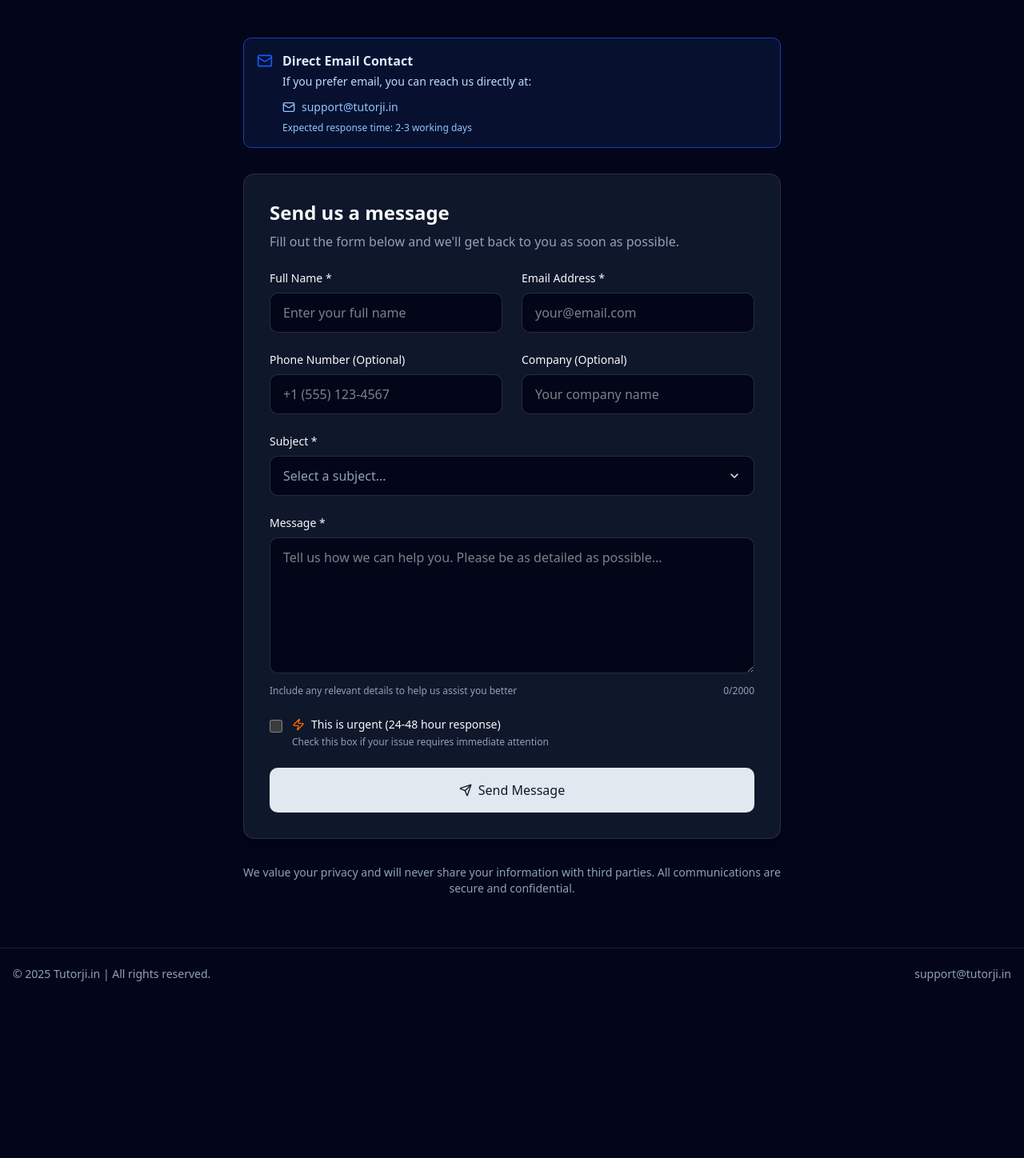
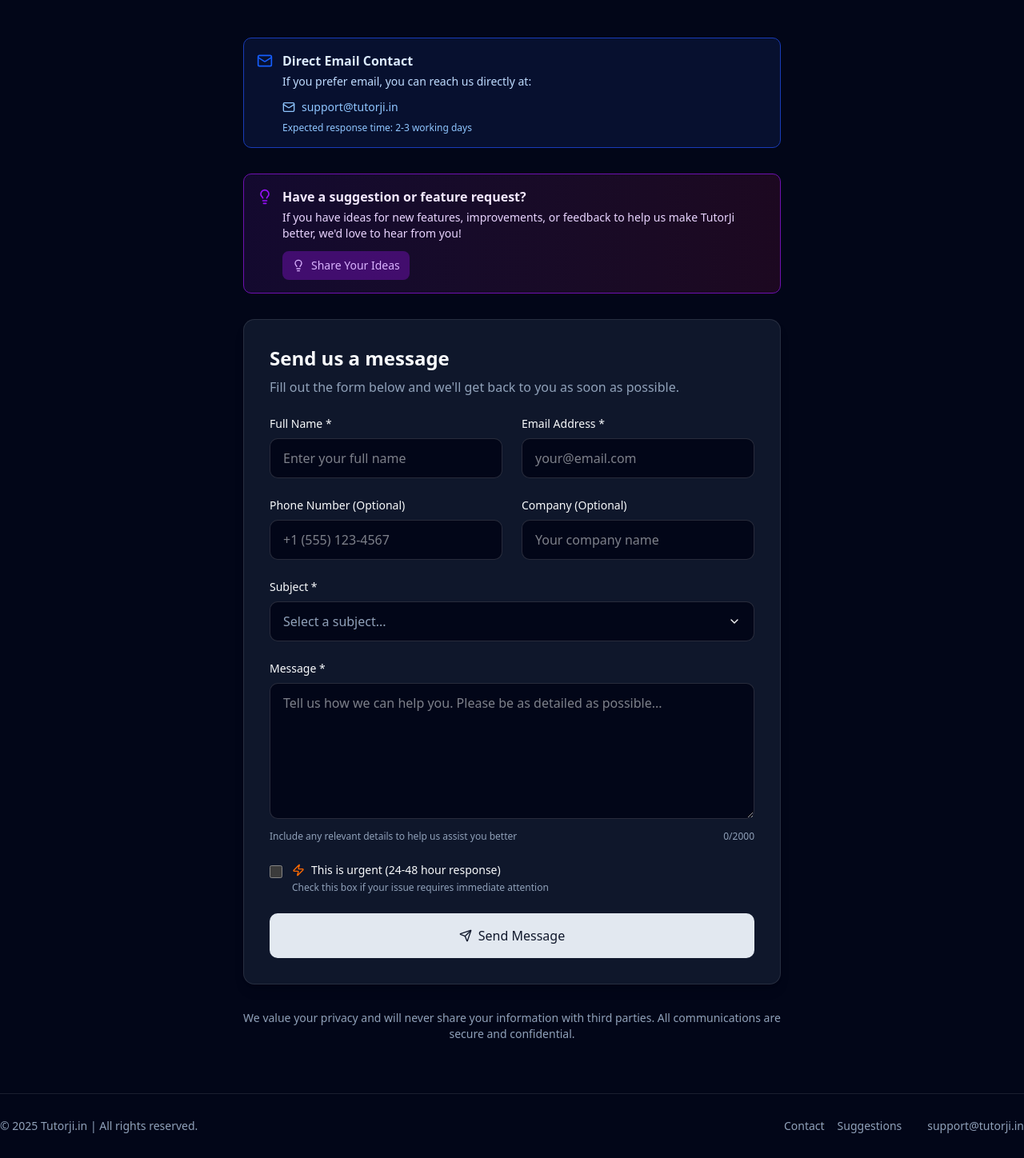
Before and after one commit to agrim-rai/tutorji-embed-ocr, a Next.js app: page /contact in a window 1280 px wide. Shown: the part 427-1875 px from the top of the page at 80% size. Before the commit the page ends 1677 px from the top, so only its background shows below. Built offline with nearby package versions, Linux system fonts and the light colour scheme.

Commit message:
stepsbot page compensate credit adder added

```diff
--- a/src/app/api/user/credits/route.js
+++ b/src/app/api/user/credits/route.js
@@ -43,3 +43,57 @@ export async function GET() {
     );
   }
 }
+
+export async function POST(request) {
+  try {
+    // Get the current session
+    const session = await getServerSession(authOptions);
+
+    if (!session || !session.user?.email) {
+      return NextResponse.json(
+        { error: 'Unauthorized - Please sign in' },
+        { status: 401 }
+      );
+    }
+
+    // Connect to database
+    await dbConnect();
+
+    // Parse request body
+    const { amount } = await request.json();
+
+    if (typeof amount !== 'number' || amount <= 0) {
+      return NextResponse.json(
+        { error: 'Invalid amount - must be a positive number' },
+        { status: 400 }
+      );
+    }
+
+    // Find user and add credits
+    const user = await User.findOne({ email: session.user.email });
+
+    if (!user) {
+      return NextResponse.json(
+        { error: 'User not found' },
+        { status: 404 }
+      );
+    }
+
+    // Add credits
+    user.credits = (user.credits || 0) + amount;
+    await user.save();
+
+    return NextResponse.json({
+      success: true,
+      credits: user.credits,
+      message: `Successfully added ${amount} credit(s)`
+    });
+
+  } catch (error) {
+    console.error('Error adding user credits:', error);
+    return NextResponse.json(
+      { error: 'Internal server error' },
+      { status: 500 }
+    );
+  }
+}
--- a/src/app/contact/page.tsx
+++ b/src/app/contact/page.tsx
@@ -3,7 +3,7 @@
 import { useState } from 'react';
 import { Navbar } from '@/components/ui/navbar';
 import { Footer } from '@/components/ui/footer';
-import { ChevronDown, Phone, Mail, Send, CheckCircle2, AlertTriangle, Clock, HeadphonesIcon, MessageCircle, Building, Zap } from 'lucide-react';
+import { ChevronDown, Phone, Mail, Send, CheckCircle2, AlertTriangle, Clock, HeadphonesIcon, MessageCircle, Building, Zap, Lightbulb } from 'lucide-react';
 
 const CONTACT_SUBJECTS = [
   { value: 'General Inquiry', label: 'General Inquiry', icon: '💬', description: 'General questions about TutorJi' },
@@ -212,6 +212,28 @@ export default function ContactPage() {
                   <p className="text-xs text-blue-700 dark:text-blue-300 mt-2">
                     Expected response time: 2-3 working days
                   </p>
+                </div>
+              </div>
+            </div>
+
+            {/* Suggestions Banner */}
+            <div className="bg-gradient-to-r from-purple-50 to-pink-50 dark:from-purple-900/20 dark:to-pink-900/20 border border-purple-200 dark:border-purple-800 rounded-lg p-4 mb-8">
+              <div className="flex items-start gap-3">
+                <Lightbulb className="w-5 h-5 text-purple-600 mt-0.5 flex-shrink-0" />
+                <div>
+                  <h3 className="font-semibold text-purple-900 dark:text-purple-100 mb-1">
+                    Have a suggestion or feature request?
+                  </h3>
+                  <p className="text-sm text-purple-800 dark:text-purple-200 mb-3">
+                    If you have ideas for new features, improvements, or feedback to help us make TutorJi better, we'd love to hear from you!
+                  </p>
+                  <a
+                    href="/suggest"
+                    className="inline-flex items-center gap-2 text-sm font-medium text-purple-700 dark:text-purple-300 hover:text-purple-900 dark:hover:text-purple-100 bg-purple-100 dark:bg-purple-800/50 px-3 py-2 rounded-md transition-colors"
+                  >
+                    <Lightbulb className="w-4 h-4" />
+                    Share Your Ideas
+                  </a>
                 </div>
               </div>
             </div>
--- a/src/app/page.tsx
+++ b/src/app/page.tsx
@@ -1159,6 +1159,15 @@ export default function StepsBot() {
     // Start API call immediately
     const apiPromise = (async () => {
       try {
+        // Step 0: Add one credit to compensate for the deduction in process-image API
+        await fetch('/api/user/credits', {
+          method: 'POST',
+          headers: {
+            'Content-Type': 'application/json',
+          },
+          body: JSON.stringify({ amount: 1 }),
+        });
+
         // Step 1: Process image for chatbot
         const aiFormData = new FormData();
         aiFormData.append("image", selectedImage);
--- a/src/app/stepsbot/page.tsx
+++ b/src/app/stepsbot/page.tsx
@@ -92,6 +92,18 @@ interface SubStep {
 interface BreakdownResponse {
   success: boolean;
   content?: string;
+  data?: {
+    steps?: Array<{
+      id: number;
+      title: string;
+      description: string;
+    }>;
+    subSteps?: Array<{
+      id: number;
+      title: string;
+      description: string;
+    }>;
+  };
   error?: string;
 }
 
@@ -138,7 +150,7 @@ const UserProfile: React.FC<{
 
   // Handle direct Google sign in
   const handleSignIn = async () => {
-    await signIn('google', { callbackUrl: '/stepsbot' });
+    await signIn('google', { callbackUrl: '/' });
   };
 
   // If not authenticated, show login prompt
@@ -350,7 +362,7 @@ export default function StepsBot() {
 
   // Handle direct Google sign in
   const handleSignIn = async () => {
-    await signIn('google', { callbackUrl: '/stepsbot' });
+    await signIn('google', { callbackUrl: '/' });
   };
 
   // Check if screen is mobile
@@ -437,6 +449,15 @@ export default function StepsBot() {
 
   // Utility functions
   const generateUniqueId = () => `${Date.now()}-${Math.random().toString(36).substr(2, 9)}`;
+
+  const convertImageToBase64 = (file: File): Promise<string> => {
+    return new Promise((resolve, reject) => {
+      const reader = new FileReader();
+      reader.onload = () => resolve(reader.result as string);
+      reader.onerror = reject;
+      reader.readAsDataURL(file);
+    });
+  };
 
   const parseStepsFromContent = (content: string): string[] => {
     if (!content || !content.trim()) return [];
@@ -472,6 +493,42 @@ export default function StepsBot() {
     }
 
     return [content.trim()];
+  };
+
+  const getQuestionSummary = async () => {
+    if (!selectedImage) return;
+
+    setIsLoadingSummary(true);
+    setQuestionSummary(null);
+
+    try {
+      const imageBase64 = await convertImageToBase64(selectedImage);
+
+      const response = await fetch('/api/breakdown', {
+        method: 'POST',
+        headers: {
+          'Content-Type': 'application/json',
+        },
+        body: JSON.stringify({
+          imageData: imageBase64,
+          type: 'summary'
+        }),
+      });
+
+      const data: BreakdownResponse = await response.json();
+
+      if (data.success && data.content) {
+        setQuestionSummary(data.content);
+      } else {
+        console.error('Failed to get question summary:', data.error);
+        // Don't show error for summary failure, just continue without it
+      }
+    } catch (err) {
+      console.error('Network error getting summary:', err);
+      // Don't show error for summary failure, just continue without it
+    } finally {
+      setIsLoadingSummary(false);
+    }
   };
 
   // Image handling functions
@@ -815,15 +872,31 @@ export default function StepsBot() {
 
       const data: BreakdownResponse = await response.json();
 
-      if (data.success && data.content) {
+      if (data.success) {
+        let newSteps: Step[] = [];
+
+        // Handle new structured JSON response
+        if (data.data?.steps) {
+          newSteps = data.data.steps.map(step => ({
+            id: generateUniqueId(),
+            content: `${step.title}\n\n${step.description}`,
+            subSteps: [],
+            isExpanded: false,
+            isLoadingSubSteps: false,
+          }));
+        }
+        // Fallback to old content parsing for backward compatibility
+        else if (data.content) {
           const stepContents = parseStepsFromContent(data.content);
-        const newSteps: Step[] = stepContents.map(content => ({
+          newSteps = stepContents.map(content => ({
             id: generateUniqueId(),
             content,
             subSteps: [],
             isExpanded: false,
             isLoadingSubSteps: false,
           }));
+        }
+
         setSteps(newSteps);
 
         // Update credits
@@ -835,51 +908,6 @@ export default function StepsBot() {
       setError('Network error occurred or failed to process image');
     } finally {
       setIsLoadingMainSteps(false);
-    }
-  };
-
-  const convertImageToBase64 = (file: File): Promise<string> => {
-    return new Promise((resolve, reject) => {
-      const reader = new FileReader();
-      reader.onload = () => resolve(reader.result as string);
-      reader.onerror = reject;
-      reader.readAsDataURL(file);
-    });
-  };
-
-  const getQuestionSummary = async () => {
-    if (!selectedImage) return;
-
-    setIsLoadingSummary(true);
-    setQuestionSummary(null);
-
-    try {
-      const imageBase64 = await convertImageToBase64(selectedImage);
-
-      const response = await fetch('/api/breakdown', {
-        method: 'POST',
-        headers: {
-          'Content-Type': 'application/json',
-        },
-        body: JSON.stringify({
-          imageData: imageBase64,
-          type: 'summary'
-        }),
-      });
-
-      const data: BreakdownResponse = await response.json();
-
-      if (data.success && data.content) {
-        setQuestionSummary(data.content);
-      } else {
-        console.error('Failed to get question summary:', data.error);
-        // Don't show error for summary failure, just continue without it
-      }
-    } catch (err) {
-      console.error('Network error getting summary:', err);
-      // Don't show error for summary failure, just continue without it
-    } finally {
-      setIsLoadingSummary(false);
     }
   };
 
@@ -910,15 +938,30 @@ export default function StepsBot() {
 
       const data: BreakdownResponse = await response.json();
 
-      if (data.success && data.content) {
+      if (data.success) {
+        let newSubSteps: SubStep[] = [];
+
+        // Handle new structured JSON response
+        if (data.data?.subSteps) {
+          newSubSteps = data.data.subSteps.map(subStep => ({
+            id: generateUniqueId(),
+            content: `${subStep.title}\n\n${subStep.description}`,
+            theory: undefined,
+            isExpanded: false,
+            isLoadingTheory: false,
+          }));
+        }
+        // Fallback to old content parsing for backward compatibility
+        else if (data.content) {
           const subStepContents = parseStepsFromContent(data.content);
-        const newSubSteps: SubStep[] = subStepContents.map(content => ({
+          newSubSteps = subStepContents.map(content => ({
             id: generateUniqueId(),
             content,
             theory: undefined,
             isExpanded: false,
             isLoadingTheory: false,
           }));
+        }
 
         setSteps(prevSteps =>
           prevSteps.map(step =>
--- a/src/components/ui/footer.tsx
+++ b/src/components/ui/footer.tsx
@@ -1,21 +1,46 @@
 export function Footer() {
   return (
     <footer className="border-t py-6 md:py-0">
-      <div className="container flex flex-col items-center justify-between gap-4 md:h-16 md:flex-row">
-        <p className="text-sm text-muted-foreground px-4 py-2">
+      <div className="container flex flex-col items-center justify-between gap-6 md:h-20 md:flex-row">
+        <div className="flex flex-col md:flex-row items-center gap-4 md:gap-8">
+          <p className="text-sm text-muted-foreground">
             © {new Date().getFullYear()} Tutorji.in | All rights reserved.
           </p>
-        <div className="flex items-center gap-4 px-4 py-2">
+
+          {/* Navigation Links */}
+
+        </div>
+
+        <div className="flex flex-col md:flex-row items-center gap-4 md:gap-8">
+          {/* Resources Links */}
+          <nav className="flex items-center gap-4 text-sm">
+            <a
+              href="/contact"
+              className="text-muted-foreground hover:text-foreground transition-colors"
+            >
+              Contact
+            </a>
+            <a
+              href="/suggest"
+              className="text-muted-foreground hover:text-foreground transition-colors"
+            >
+              Suggestions
+            </a>
+          </nav>
+
+          {/* Contact Email */}
+          <div className="flex items-center gap-4">
             <a
               href="mailto:support@tutorji.in"
               target="_blank"
               rel="noopener noreferrer"
-            className="text-sm text-muted-foreground hover:text-foreground"
+              className="text-sm text-muted-foreground hover:text-foreground transition-colors"
             >
               support@tutorji.in
             </a>
           </div>
         </div>
+      </div>
     </footer>
   )
 }
```
Lines whose indentation alone changed are shown as unchanged.
